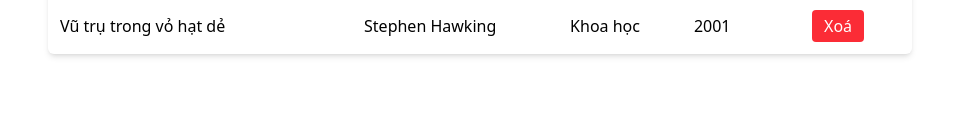
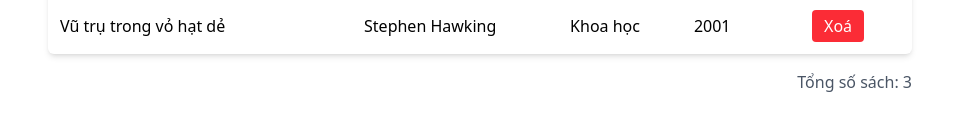
Before and after one commit to duongnhutanh241805/PhatTrienGiaoDienUngDung, a React (Vite) app: page / in a window 1280 px wide. Shown: the part 640-770 px from the top of the page, without its empty margins (160-1119 px from the left). Built offline with nearby package versions, Linux system fonts and the light colour scheme.

Commit message:
cau 7 hien thi tong so sach

```diff
--- a/src/App.jsx
+++ b/src/App.jsx
@@ -78,10 +78,14 @@ function App() {
             </option>
           ))}
         </select>
+
       </div>
 
       <AddBook onAdd={handleAddBook} />
       <BookList books={filteredBooks} onDelete={handleDeleteBook} />
+      <div className="max-w-4xl mx-auto px-4 text-right text-gray-600 font-medium">
+  Tổng số sách: {filteredBooks.length}
+</div>
     </div>
   );
 }
```
Also changed, not shown: src/minhchung/cau7.png (added).
